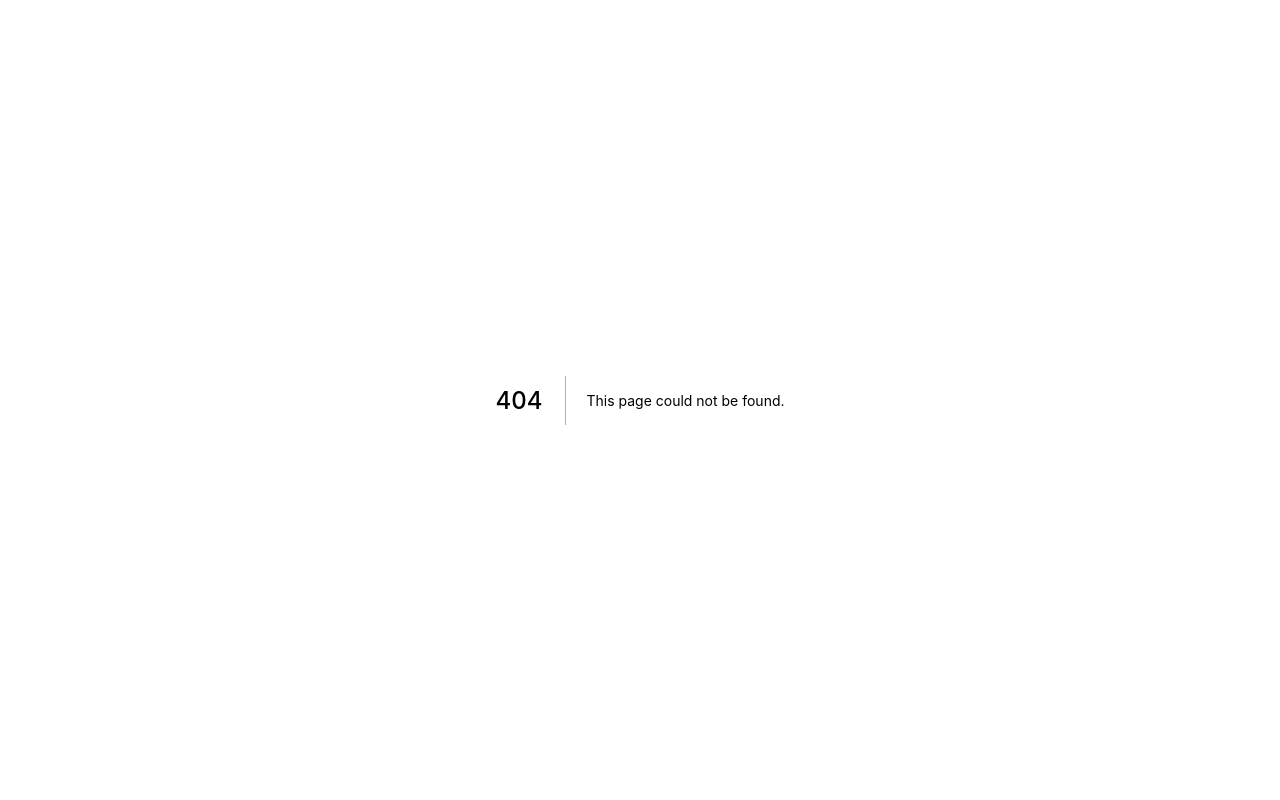
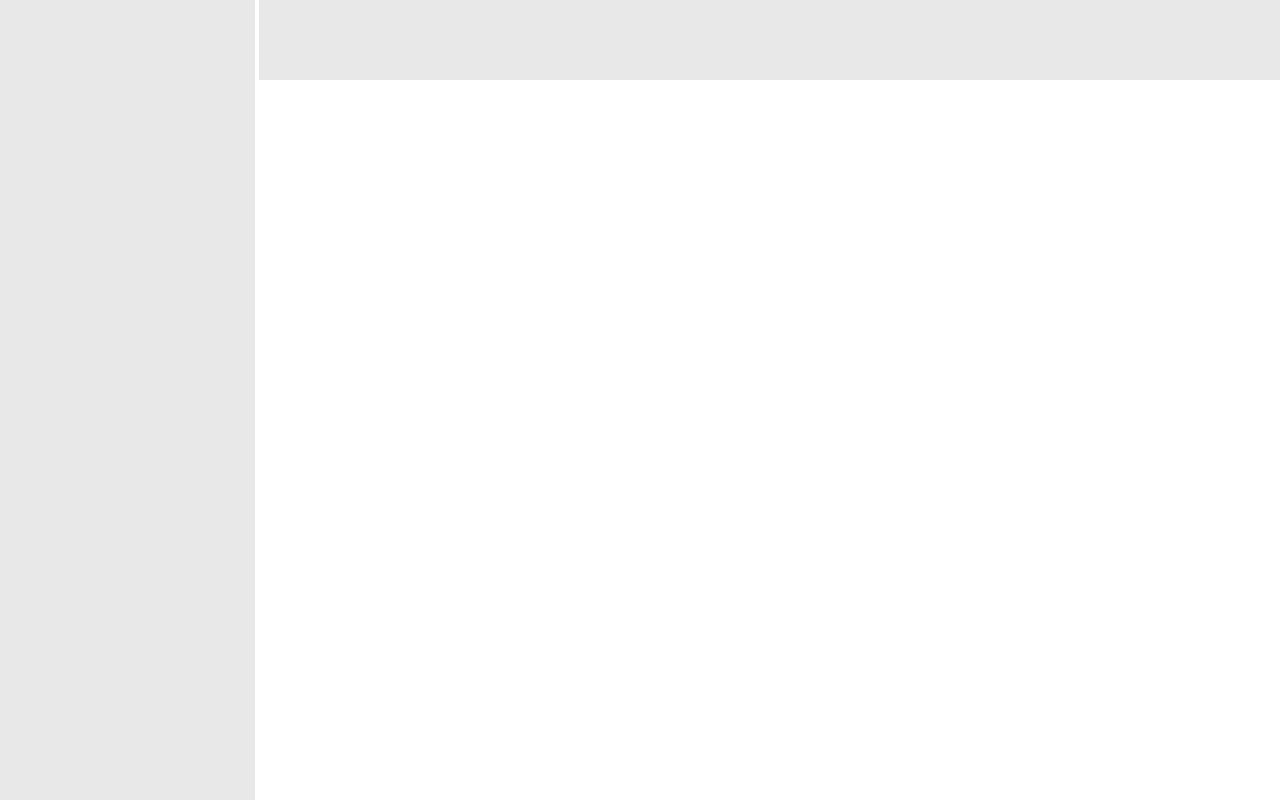
Before and after one commit to School-News-Portal/frontend-service, a Next.js app: page /dashboard in a window 1280 px wide. Before the commit this address had no page. Built offline with nearby package versions, Linux system fonts and the light colour scheme.

Commit message:
feat: page layout setup

```diff
--- /dev/null
+++ b/components/PageLayout.jsx
@@ -0,0 +1,18 @@
+import React from "react";
+
+export default function PageLayout() {
+  return (
+    <div className="flex">
+      <div
+        className="w-1/5 h-screen"
+        style={{ backgroundColor: "#E8E8E8" }}
+      ></div>
+      <div className="w-4/5 ml-1">
+        <div
+          className="w-full h-20"
+          style={{ backgroundColor: "#E8E8E8" }}
+        ></div>
+      </div>
+    </div>
+  );
+}
--- /dev/null
+++ b/pages/dashboard.js
@@ -0,0 +1,8 @@
+import React from "react";
+import PageLayout from "../components/PageLayout";
+
+function Dashboard() {
+  return <PageLayout></PageLayout>;
+}
+
+export default Dashboard;
```
